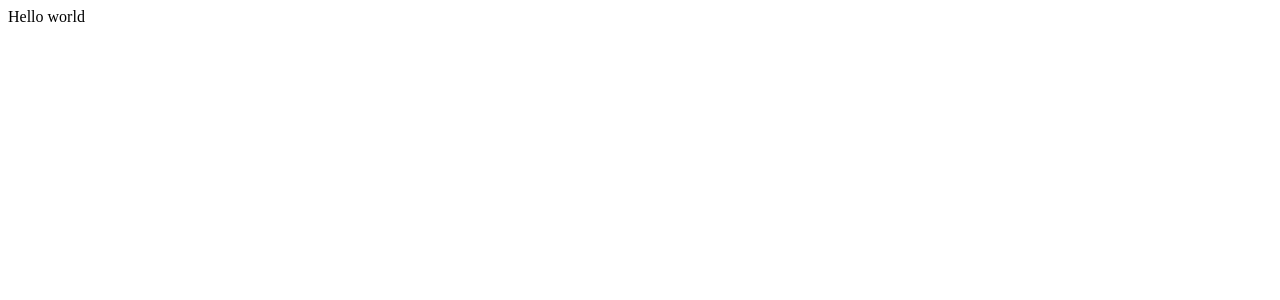
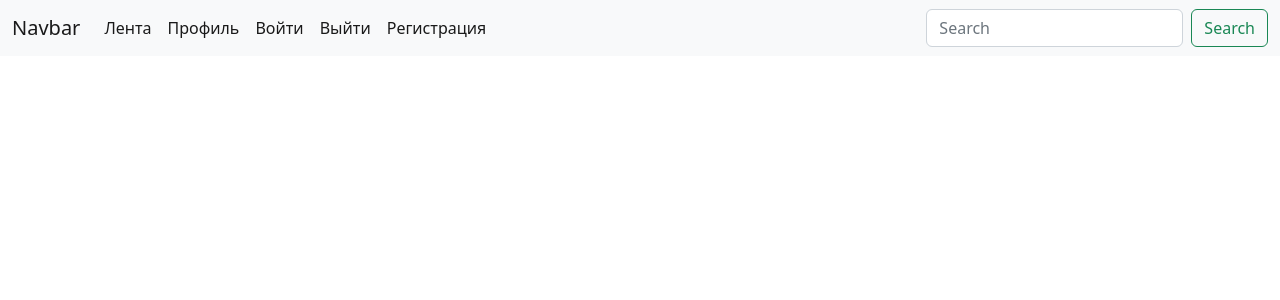
Before and after one commit to montego6/social, a Django app: page / in a window 1280 px wide. Before the commit the part shown is almost empty. Shown: the top 300 px of the page. Run offline with Django 4.2, Linux system fonts and the light colour scheme.

Commit message:
Added base.html

```diff
--- /dev/null
+++ b/main/templates/base.html
@@ -0,0 +1,51 @@
+<!DOCTYPE html>
+<html lang="en">
+<head>
+    <meta charset="UTF-8">
+    <title>{% block title %}{% endblock %}</title>
+    <link href="https://cdn.jsdelivr.net/npm/bootstrap@5.2.0-beta1/dist/css/bootstrap.min.css" rel="stylesheet" integrity="sha384-0evHe/X+R7YkIZDRvuzKMRqM+OrBnVFBL6DOitfPri4tjfHxaWutUpFmBp4vmVor" crossorigin="anonymous">
+
+</head>
+
+
+<nav class="navbar navbar-expand-lg bg-light">
+  <div class="container-fluid">
+    <a class="navbar-brand" href="#">Navbar</a>
+    <button class="navbar-toggler" type="button" data-bs-toggle="collapse" data-bs-target="#navbarSupportedContent" aria-controls="navbarSupportedContent" aria-expanded="false" aria-label="Toggle navigation">
+      <span class="navbar-toggler-icon"></span>
+    </button>
+    <div class="collapse navbar-collapse" id="navbarSupportedContent">
+      <ul class="navbar-nav me-auto mb-2 mb-lg-0">
+        <li class="nav-item">
+          <a class="nav-link active" aria-current="page" href="#">Лента</a>
+        </li>
+       <li class="nav-item">
+          <a class="nav-link active" aria-current="page" href="#">Профиль</a>
+        </li>
+          <li class="nav-item">
+          <a class="nav-link active" aria-current="page" href="#">Войти</a>
+        </li>
+          <li class="nav-item">
+          <a class="nav-link active" aria-current="page" href="#">Выйти</a>
+        </li>
+          <li class="nav-item">
+          <a class="nav-link active" aria-current="page" href="#">Регистрация</a>
+        </li>
+      </ul>
+      <form class="d-flex" role="search" action="{% url 'search' %}" method="post">
+          {% csrf_token %}
+        <input class="form-control me-2" type="search" placeholder="Search" aria-label="Search" name="search_input">
+        <button class="btn btn-outline-success" type="submit">Search</button>
+    </div>
+  </div>
+</nav>
+
+
+<body>
+    <div class="container-xl">
+    {% block content %}
+    {% endblock %}
+    </div>
+ <script src="https://cdn.jsdelivr.net/npm/bootstrap@5.2.0-beta1/dist/js/bootstrap.bundle.min.js" integrity="sha384-pprn3073KE6tl6bjs2QrFaJGz5/SUsLqktiwsUTF55Jfv3qYSDhgCecCxMW52nD2" crossorigin="anonymous"></script>
+</body>
+</html>
--- a/main/templates/index.html
+++ b/main/templates/index.html
@@ -1,10 +1,3 @@
-<!DOCTYPE html>
-<html lang="en">
-<head>
-    <meta charset="UTF-8">
-    <title>Title</title>
-</head>
-<body>
-Hello world
-</body>
-</html>
+{% extends "base.html" %}
+{% block title %}Главная{% endblock %}
+{% block content %}{% endblock %}
```
